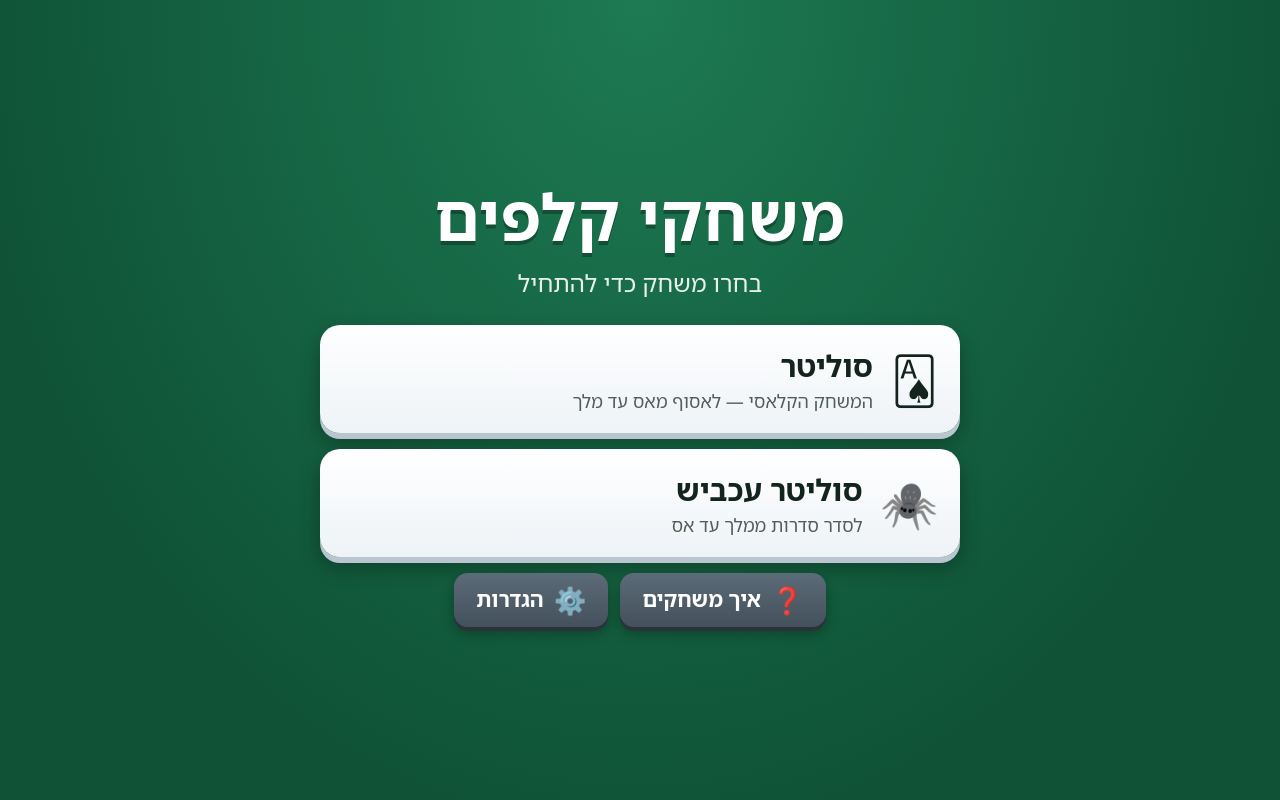
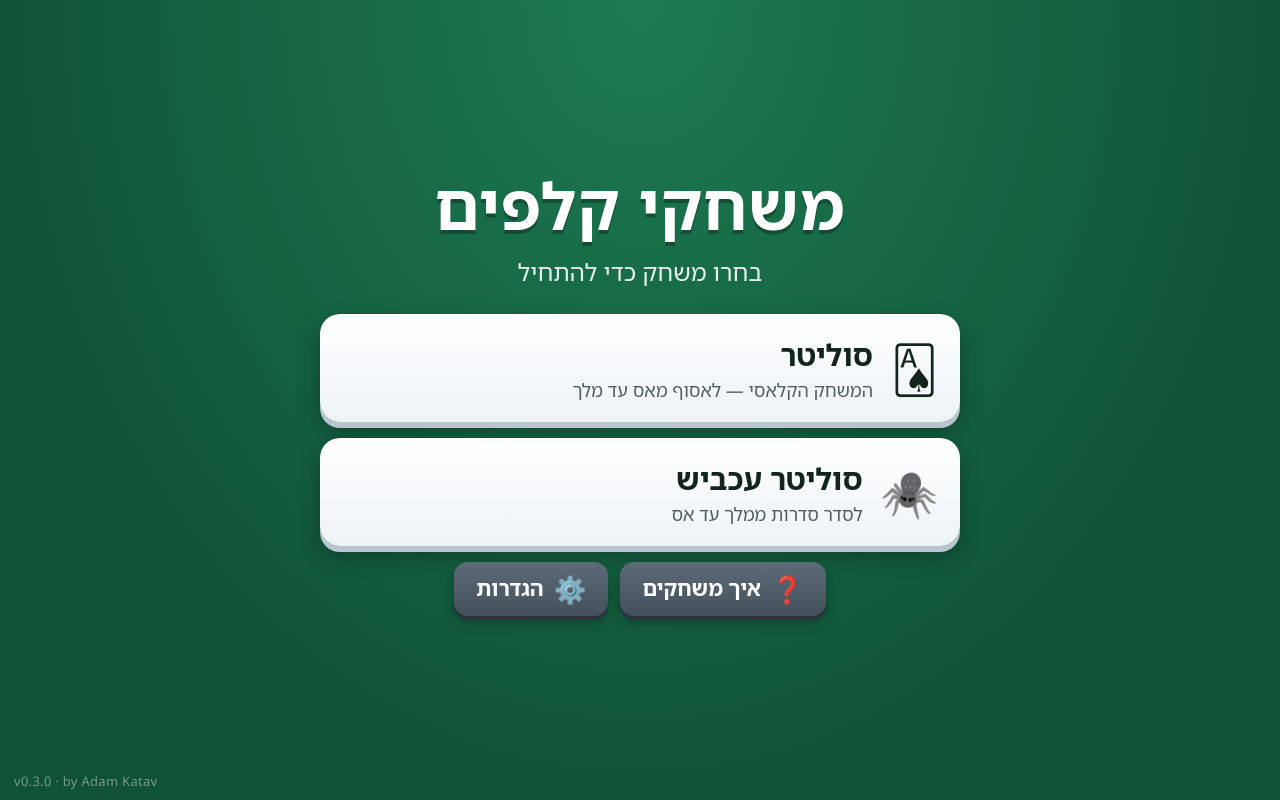
Before and after one commit to adamkatav/katav-games, a plain HTML site: page index.html in a window 1280 px wide. Drawn offline with Linux system fonts and the light colour scheme.

Commit message:
feat(ui): show version and byline at the bottom left of the home screen
Reads from APP_VERSION, which .cz.toml now lists in version_files so
cz bump keeps it in step with the tag and the changelog automatically
instead of it drifting.

```diff
--- a/index.html
+++ b/index.html
@@ -57,7 +57,8 @@ button{font-family:inherit;}
 .screen.on{display:flex;}
 
 /* ---------- home ---------- */
-#home{align-items:center; justify-content:center; overflow:auto; padding:24px 16px;}
+/* padding-bottom משאיר מקום לשורת הגרסה כדי שלא תכסה את הכפתור התחתון */
+#home{align-items:center; justify-content:center; overflow:auto; padding:24px 16px 46px;}
 .home-wrap{width:100%; max-width:640px; text-align:center; margin:auto;}
 .title{
   font-size:clamp(38px,9vw,64px); font-weight:800; margin:0 0 6px;
@@ -80,6 +81,11 @@ button{font-family:inherit;}
 .gamecard .best{font-size:16px; color:#8a6d00; font-weight:700; margin-top:4px;}
 .gamecard .best:empty{display:none;}
 .home-row{display:flex; gap:12px; justify-content:center; flex-wrap:wrap; margin-top:10px;}
+.byline{
+  position:fixed; left:14px; bottom:10px; direction:ltr;
+  font-size:13px; letter-spacing:.3px; color:rgba(255,255,255,.42);
+  pointer-events:none; user-select:none;
+}
 
 /* ---------- game screen ---------- */
 #game{background:transparent;}
@@ -292,6 +298,7 @@ button{font-family:inherit;}
       <button class="btn ghost" id="btnSetHome"><span class="ico">⚙️</span> הגדרות</button>
     </div>
   </div>
+  <div class="byline" id="byline"></div>
 </div>
 
 <!-- ============ GAME ============ -->
@@ -466,6 +473,8 @@ button{font-family:inherit;}
 /* =========================================================================
    הגדרות ונתונים בסיסיים
    ========================================================================= */
+const APP_VERSION = "0.3.0";   // מתעדכן אוטומטית ע"י `cz bump` (ראו .cz.toml)
+
 const SUITS = ['♠','♥','♦','♣'];
 const RANK_TXT = ['','A','2','3','4','5','6','7','8','9','10','J','Q','K'];
 const INK = '#151515', RED = '#c8102e';       // שחור ואדום קלאסיים בלבד
@@ -1497,6 +1506,7 @@ addEventListener('keydown', e=>{
   if(e.key==='h') showHint();
 });
 
+$('#byline').textContent = 'v' + APP_VERSION + ' · by Adam Katav';
 refreshBest();
 })();
 </script>
```
Also changed, not shown: .cz.toml.
